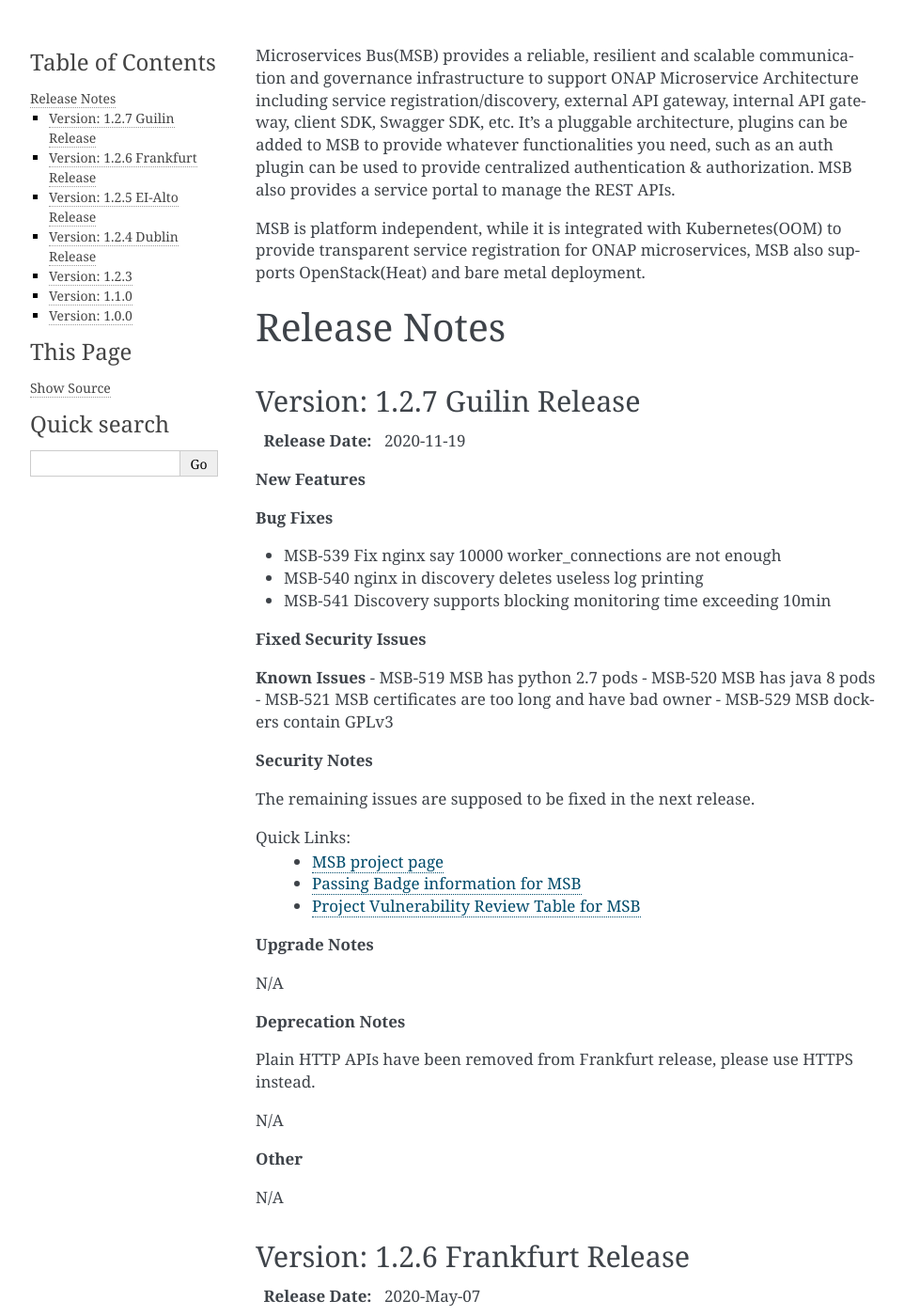
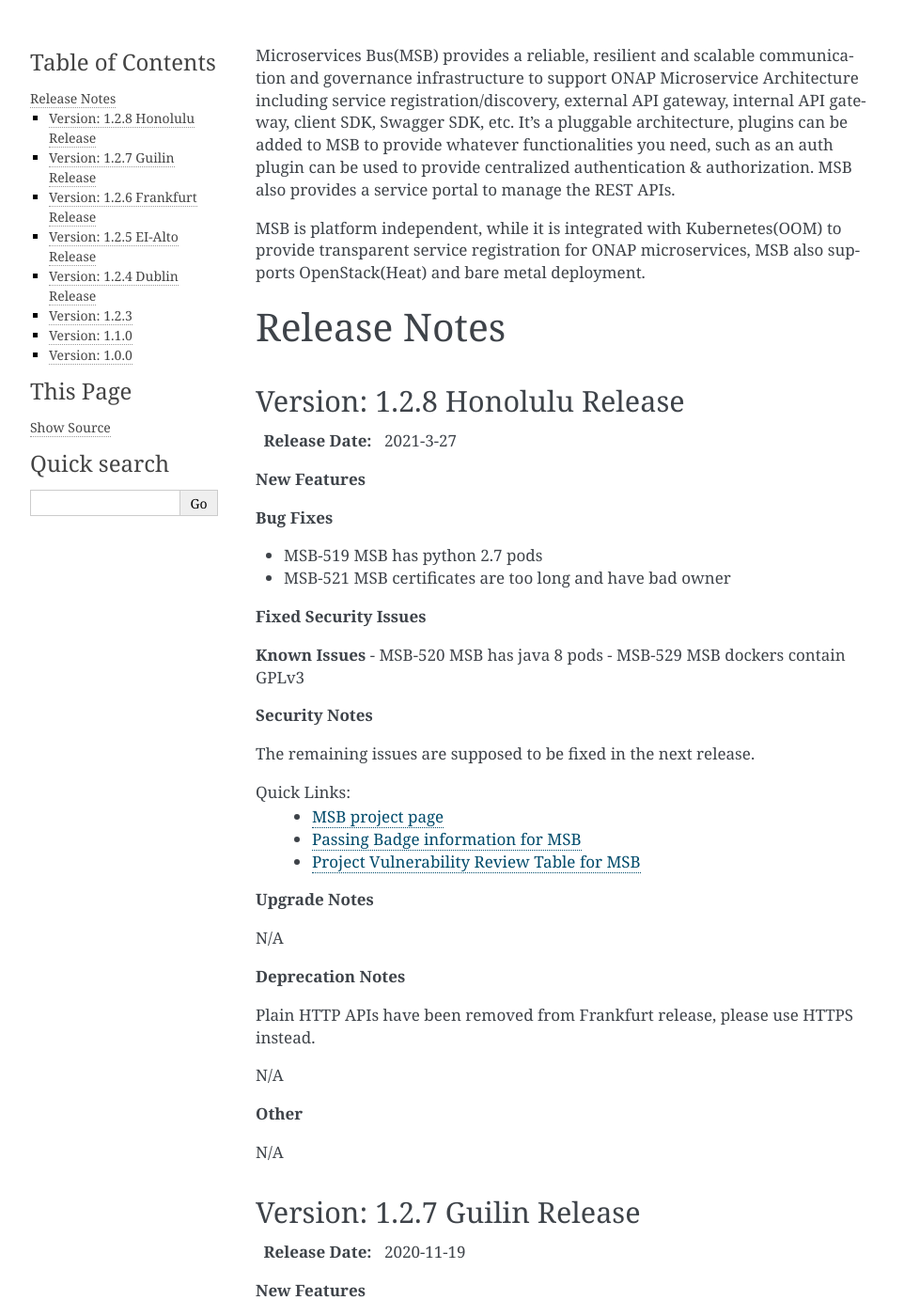
Before and after one commit to onap/archived-msb-apigateway, a Sphinx documentation site: the page built from docs/release-notes.rst, in a window 1280 px wide and 1400 px high. Shown: the whole window at 94% size, without its empty margins (148-1110 px from the left). Built offline with Sphinx 7.4.7, drawn with Linux system fonts in a browser that asks for light colours.

Commit message:
created New Release Notes for Honolulu
Issue-ID: MSB-582
Signed-off-by: jinquanni <ni.jinquan@zte.com.cn>
Change-Id: Ib750ff827e9f6fb1053a09a71d2609304116dc62

```diff
--- a/docs/release-notes.rst
+++ b/docs/release-notes.rst
@@ -9,6 +9,50 @@ MSB is platform independent, while it is integrated with Kubernetes(OOM) to prov
 
 Release Notes
 =============
+
+Version: 1.2.8 Honolulu Release
+------------------------------
+
+:Release Date: 2021-3-27
+
+**New Features**
+
+**Bug Fixes**
+
+- MSB-519 MSB has python 2.7 pods
+- MSB-521 MSB certificates are too long and have bad owner
+
+**Fixed Security Issues**
+
+**Known Issues**
+- MSB-520 MSB has java 8 pods
+- MSB-529 MSB dockers contain GPLv3
+
+**Security Notes**
+
+The remaining issues are supposed to be fixed in the next release.
+
+Quick Links:
+        - `MSB project page <https://wiki.onap.org/display/DW/Microservices+Bus+Project>`_
+
+        - `Passing Badge information for MSB <https://bestpractices.coreinfrastructure.org/en/projects/1601>`_
+
+        - `Project Vulnerability Review Table for MSB <https://wiki.onap.org/pages/viewpage.action?pageId=68541445>`_
+
+**Upgrade Notes**
+
+N/A
+
+**Deprecation Notes**
+
+Plain HTTP APIs have been removed from Frankfurt release, please use HTTPS instead.
+
+N/A
+
+**Other**
+
+N/A
+
 
 Version: 1.2.7 Guilin Release
 ------------------------------
```
